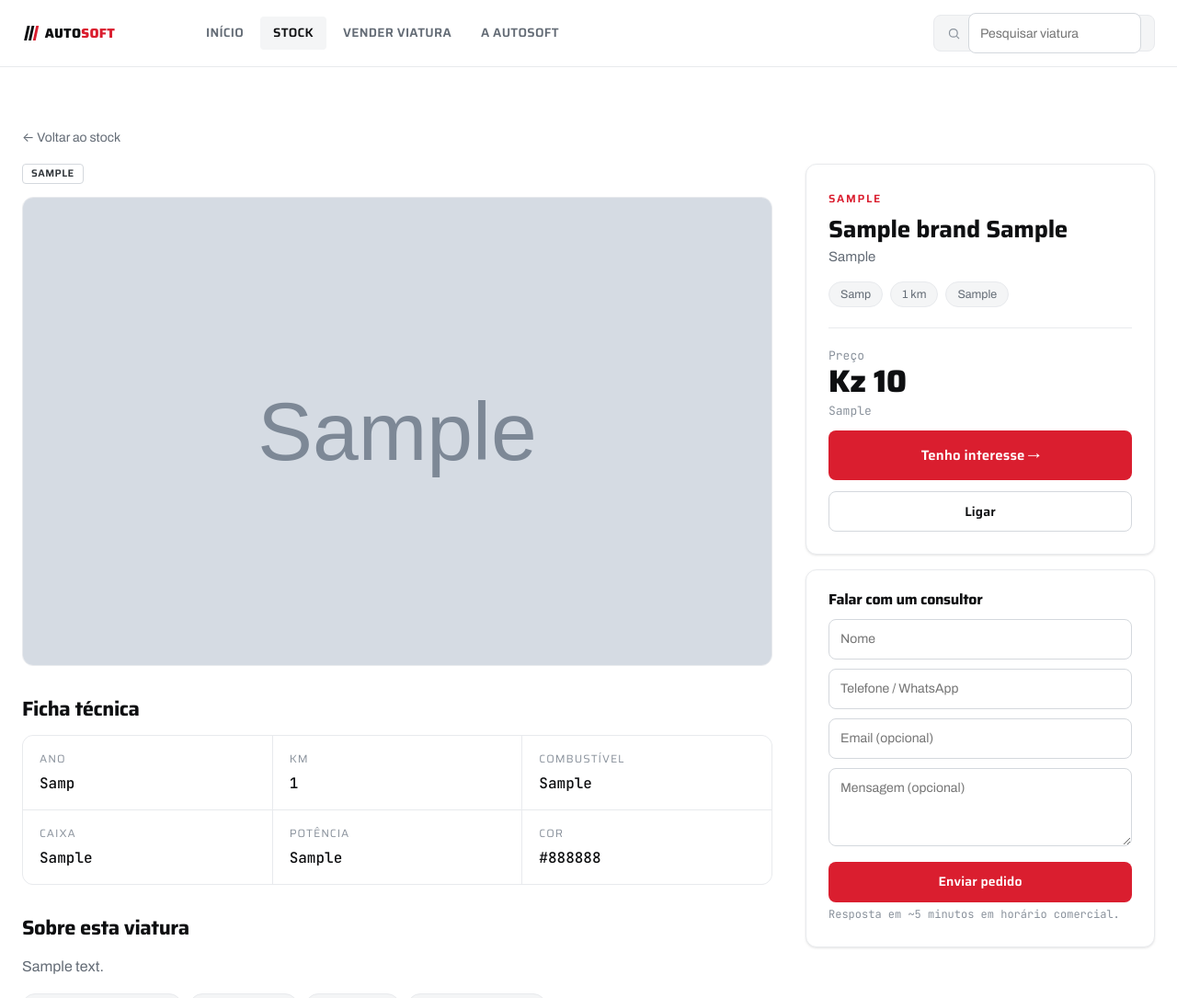
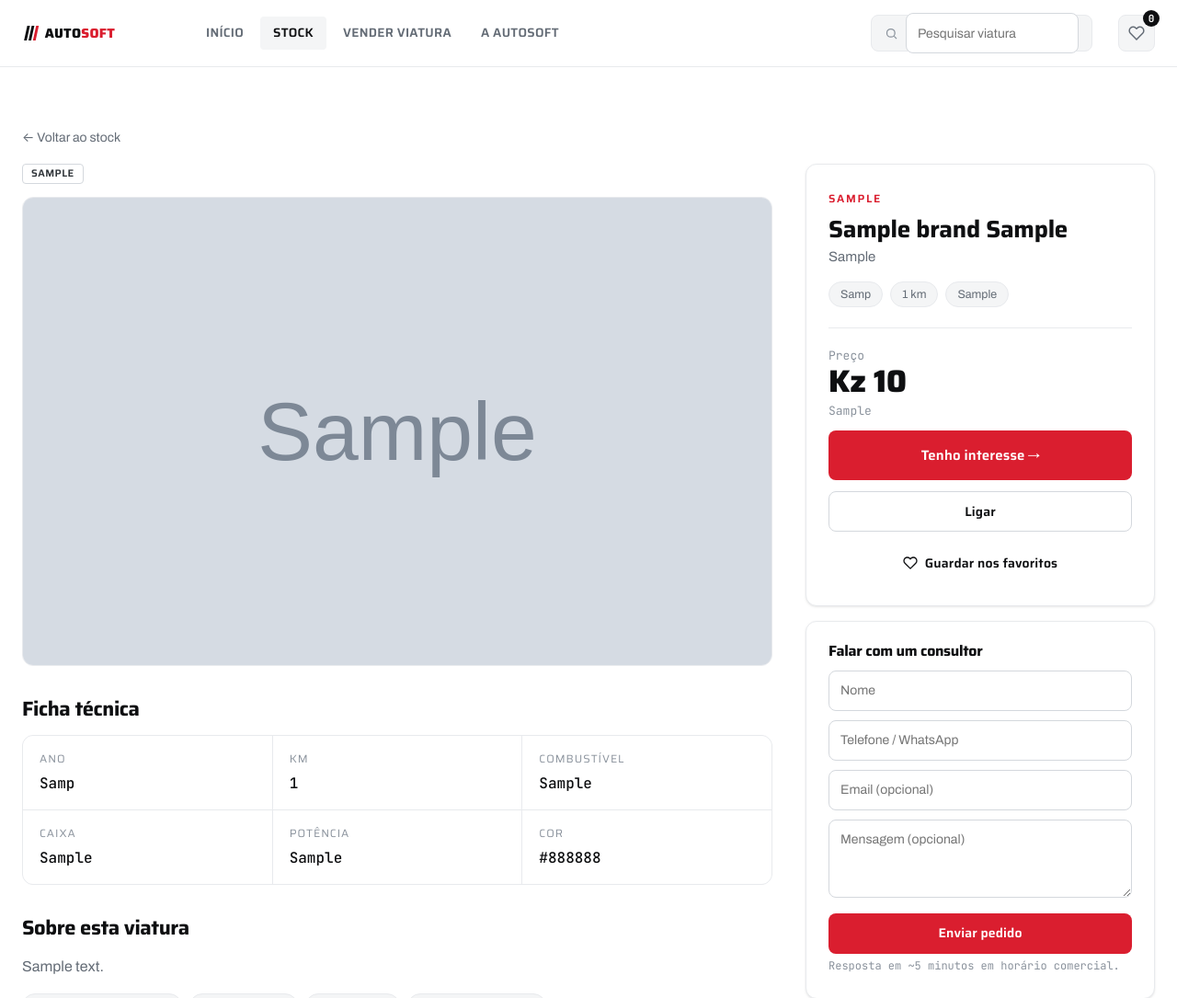
Before and after one commit to esmaelcalunga/autosoft, a PHP site: a page that uses index.php in a window 1280 px wide. Shown: the top 1085 px of the page at 92% size. Run offline with PHP 8.4, Linux system fonts and the light colour scheme; tables that the repository leaves empty hold one stand-in row (values such as "Sample post"); grey boxes marked "Sample" are stand-in pictures.

Commit message:
Fix header search bug and add browser-local favorites
Search field had no submit button — clicking the magnifier icon did
nothing and form submission relied solely on Enter. Wrapped the icon in
a real submit button so clicks work. Also preserved the q=... search
term when the user applies sidebar filters on the catalog page.

Added a favorites feature stored in the browser via localStorage (no
user account required):
- Heart button on every vehicle card and on the vehicle detail page
- Heart icon with counter badge in the header (links to /favoritos and
  appends the saved slugs to the URL)
- New /favoritos route + view that renders vehicles passed via
  ?slugs=a,b,c; JS auto-redirects to that URL using localStorage
- find_vehicles() now accepts a slugs IN filter

```diff
--- /dev/null
+++ b/assets/favorites.js
@@ -0,0 +1,95 @@
+(function () {
+  'use strict';
+
+  var KEY = 'autosoft_favs';
+
+  function read() {
+    try {
+      var v = JSON.parse(localStorage.getItem(KEY) || '[]');
+      return Array.isArray(v) ? v.filter(function (s) { return typeof s === 'string' && s; }) : [];
+    } catch (e) { return []; }
+  }
+
+  function write(list) {
+    try { localStorage.setItem(KEY, JSON.stringify(list)); } catch (e) {}
+  }
+
+  function has(slug) { return read().indexOf(slug) !== -1; }
+
+  function toggle(slug) {
+    var list = read();
+    var i = list.indexOf(slug);
+    if (i === -1) { list.push(slug); } else { list.splice(i, 1); }
+    write(list);
+    return i === -1;
+  }
+
+  function updateHeader() {
+    var link = document.getElementById('header-fav');
+    if (!link) return;
+    var list = read();
+    var badge = document.getElementById('fav-count');
+    if (badge) { badge.textContent = String(list.length); }
+    link.classList.toggle('has-favs', list.length > 0);
+    var base = link.getAttribute('href').split('?')[0];
+    link.setAttribute('href', list.length > 0 ? base + '?slugs=' + encodeURIComponent(list.join(',')) : base);
+  }
+
+  function paintButtons() {
+    var buttons = document.querySelectorAll('[data-fav-slug]');
+    for (var i = 0; i < buttons.length; i++) {
+      var btn = buttons[i];
+      var slug = btn.getAttribute('data-fav-slug');
+      var active = has(slug);
+      btn.classList.toggle('is-fav', active);
+      var label = btn.querySelector('.fav-btn-lg-label');
+      if (label) { label.textContent = active ? 'Guardado nos favoritos' : 'Guardar nos favoritos'; }
+      btn.setAttribute('aria-pressed', active ? 'true' : 'false');
+    }
+  }
+
+  document.addEventListener('click', function (ev) {
+    var btn = ev.target.closest && ev.target.closest('[data-fav-slug]');
+    if (!btn) return;
+    ev.preventDefault();
+    ev.stopPropagation();
+    toggle(btn.getAttribute('data-fav-slug'));
+    paintButtons();
+    updateHeader();
+  });
+
+  function syncFavPage() {
+    var page = document.getElementById('fav-page');
+    if (!page) return;
+    var hasSlugs = page.getAttribute('data-has-slugs') === '1';
+    var list = read();
+
+    if (!hasSlugs && list.length > 0) {
+      var u = new URL(window.location.href);
+      u.searchParams.set('slugs', list.join(','));
+      window.location.replace(u.toString());
+      return;
+    }
+
+    var empty = document.getElementById('fav-empty');
+    var intro = document.getElementById('fav-intro');
+    if (list.length === 0) {
+      if (empty) { empty.hidden = false; }
+      if (intro) { intro.textContent = 'Sem viaturas guardadas neste navegador.'; }
+    } else if (intro) {
+      intro.textContent = list.length + (list.length === 1 ? ' viatura guardada' : ' viaturas guardadas') + ' neste navegador.';
+    }
+  }
+
+  function init() {
+    updateHeader();
+    paintButtons();
+    syncFavPage();
+  }
+
+  if (document.readyState === 'loading') {
+    document.addEventListener('DOMContentLoaded', init);
+  } else {
+    init();
+  }
+})();
--- a/assets/site.css
+++ b/assets/site.css
@@ -88,6 +88,20 @@ button,input,select,textarea{font:inherit; color:inherit;}
 .header-search{margin-left:auto; display:flex; align-items:center; gap:8px; height:40px; padding:0 14px;
   background:var(--bg-muted); border:1px solid var(--border-subtle); border-radius:var(--radius-md); color:var(--text-muted);}
 .header-search input{border:none; background:transparent; outline:none; width:170px; font-size:13.5px;}
+.header-search-btn{background:transparent; border:none; padding:0; margin:0; cursor:pointer; color:inherit;
+  display:flex; align-items:center; justify-content:center;}
+.header-search-btn:hover{color:var(--text-primary);}
+
+.header-fav{position:relative; display:flex; align-items:center; justify-content:center;
+  width:40px; height:40px; border-radius:var(--radius-md); color:var(--text-secondary);
+  border:1px solid var(--border-subtle); background:var(--bg-muted); transition:color .15s, border-color .15s;}
+.header-fav:hover{color:var(--accent); border-color:var(--border-default);}
+.header-fav.has-favs{color:var(--accent);}
+.header-fav.has-favs svg{fill:var(--accent);}
+.fav-badge{position:absolute; top:-6px; right:-6px; min-width:18px; height:18px; padding:0 5px;
+  background:var(--ink-900); color:#fff; border-radius:9px; font-family:var(--font-mono); font-size:11px;
+  font-weight:700; display:flex; align-items:center; justify-content:center; line-height:1;}
+.header-fav.has-favs .fav-badge{background:var(--accent);}
 
 /* --- Hero ----------------------------------------------------------- */
 .hero{border-bottom:1px solid var(--border-subtle);}
@@ -127,9 +141,20 @@ select:focus,input:focus,textarea:focus{outline:none; border-color:var(--accent)
 .grid-4{display:grid; grid-template-columns:repeat(4,1fr); gap:20px;}
 
 /* --- Vehicle card --------------------------------------------------- */
+.vcard-wrap{position:relative;}
 .vcard{display:flex; flex-direction:column; background:var(--surface-card); border:1px solid var(--border-subtle);
   border-radius:var(--radius-lg); overflow:hidden; transition:box-shadow .18s, transform .18s, border-color .18s;}
 .vcard:hover{box-shadow:var(--shadow-lg); transform:translateY(-3px); border-color:var(--border-default);}
+.fav-btn{position:absolute; top:10px; right:10px; z-index:2; width:36px; height:36px; border-radius:50%;
+  background:rgba(255,255,255,.94); border:1px solid var(--border-subtle); color:var(--ink-500);
+  display:flex; align-items:center; justify-content:center; cursor:pointer; padding:0;
+  box-shadow:var(--shadow-sm); transition:color .15s, transform .15s, background .15s;}
+.fav-btn:hover{color:var(--accent); transform:scale(1.08);}
+.fav-btn.is-fav{color:var(--accent); background:#fff;}
+.fav-btn.is-fav svg{fill:var(--accent);}
+.fav-btn-lg{margin-top:8px; gap:8px;}
+.fav-btn-lg.is-fav{color:var(--accent); border-color:var(--accent); background:var(--accent-soft);}
+.fav-btn-lg.is-fav svg{fill:var(--accent);}
 .vcard-media{position:relative; aspect-ratio:16/11; overflow:hidden;}
 .vcard-media img{width:100%; height:100%; object-fit:cover;}
 .vcard-media .ph-stripes{width:100%; height:100%;}
--- a/controllers/site.php
+++ b/controllers/site.php
@@ -166,6 +166,19 @@ function page_about(): void
     render('about', ['title' => 'A AutoSOFT']);
 }
 
+function page_favorites(): void
+{
+    $raw = q('slugs');
+    $slugs = $raw === '' ? [] : array_values(array_filter(array_map('trim', explode(',', $raw))));
+    $vehicles = $slugs ? find_vehicles(['slugs' => $slugs]) : [];
+
+    render('favorites', [
+        'title'    => 'Favoritos — AutoSOFT',
+        'vehicles' => $vehicles,
+        'hasSlugs' => $raw !== '',
+    ]);
+}
+
 function page_not_found(): void
 {
     http_response_code(404);
--- a/index.php
+++ b/index.php
@@ -69,6 +69,10 @@ try {
             page_sell();
             break;
 
+        case 'favoritos':
+            page_favorites();
+            break;
+
         case 'sobre':
             page_about();
             break;
--- a/src/components.php
+++ b/src/components.php
@@ -40,7 +40,13 @@ function vehicle_card(array $v): string
     $fuel    = e($v['fuel']);
     $loc     = e($v['location']);
 
+    $slug = e($v['slug']);
+
     return <<<HTML
+<div class="vcard-wrap">
+  <button type="button" class="fav-btn" data-fav-slug="{$slug}" aria-label="Guardar nos favoritos">
+    <svg width="18" height="18" viewBox="0 0 24 24" fill="none" stroke="currentColor" stroke-width="2" stroke-linecap="round" stroke-linejoin="round"><path d="M20.84 4.61a5.5 5.5 0 0 0-7.78 0L12 5.67l-1.06-1.06a5.5 5.5 0 0 0-7.78 7.78l1.06 1.06L12 21.23l7.78-7.78 1.06-1.06a5.5 5.5 0 0 0 0-7.78z"/></svg>
+  </button>
   <a class="vcard" href="{$href}">
     <div class="vcard-media">
       {$media}
@@ -59,5 +65,6 @@ function vehicle_card(array $v): string
       <div class="vcard-loc">{$loc}</div>
     </div>
   </a>
+</div>
 HTML;
 }
--- a/src/models.php
+++ b/src/models.php
@@ -78,6 +78,11 @@ function find_vehicles(array $filters = []): array
         $like = '%' . $filters['search'] . '%';
         array_push($params, $like, $like, $like);
     }
+    if (!empty($filters['slugs']) && is_array($filters['slugs'])) {
+        $ph = implode(',', array_fill(0, count($filters['slugs']), '?'));
+        $where[] = "v.slug IN ($ph)";
+        foreach ($filters['slugs'] as $s) { $params[] = $s; }
+    }
 
     if ($where) {
         $sql .= ' WHERE ' . implode(' AND ', $where);
--- a/views/catalog.php
+++ b/views/catalog.php
@@ -15,6 +15,9 @@ $lockCategory = $lockCategory ?? null;
     <aside class="filter-rail">
       <form method="get" action="<?= $lockBrand ? url('/marca/' . $lockBrand['slug']) : ($lockCategory ? url('/categoria/' . $lockCategory['slug']) : url('/estoque')) ?>">
         <div class="filter-title">Filtros</div>
+        <?php if (!empty($filters['search'])): ?>
+          <input type="hidden" name="q" value="<?= e($filters['search']) ?>">
+        <?php endif; ?>
 
         <?php if (!$lockBrand): ?>
         <div class="filter-group">
--- a/views/layout.php
+++ b/views/layout.php
@@ -9,6 +9,7 @@
 <link rel="preconnect" href="https://fonts.gstatic.com" crossorigin>
 <link rel="stylesheet" href="https://fonts.googleapis.com/css2?family=Saira:wght@300;400;500;600;700;800&family=Archivo:wght@400;500;600;700&family=JetBrains+Mono:wght@400;500;700&display=swap">
 <link rel="stylesheet" href="<?= asset('site.css') ?>">
+<script src="<?= asset('favorites.js') ?>" defer></script>
 </head>
 <body>
 <?php
@@ -37,10 +38,16 @@ $links = [
         <a href="<?= $href ?>" class="<?= $navActive === $id ? 'active' : '' ?>"><?= e($label) ?></a>
       <?php endforeach; ?>
     </nav>
-    <form class="header-search" action="<?= url('/estoque') ?>" method="get">
-      <svg width="17" height="17" viewBox="0 0 24 24" fill="none" stroke="currentColor" stroke-width="2"><circle cx="11" cy="11" r="7"/><path d="m21 21-4.3-4.3"/></svg>
+    <form class="header-search" action="<?= url('/estoque') ?>" method="get" role="search">
+      <button type="submit" class="header-search-btn" aria-label="Pesquisar">
+        <svg width="17" height="17" viewBox="0 0 24 24" fill="none" stroke="currentColor" stroke-width="2"><circle cx="11" cy="11" r="7"/><path d="m21 21-4.3-4.3"/></svg>
+      </button>
       <input type="search" name="q" placeholder="Pesquisar viatura" value="<?= e(q('q')) ?>">
     </form>
+    <a class="header-fav" href="<?= url('/favoritos') ?>" id="header-fav" aria-label="Favoritos">
+      <svg width="18" height="18" viewBox="0 0 24 24" fill="none" stroke="currentColor" stroke-width="2" stroke-linecap="round" stroke-linejoin="round"><path d="M20.84 4.61a5.5 5.5 0 0 0-7.78 0L12 5.67l-1.06-1.06a5.5 5.5 0 0 0-7.78 7.78l1.06 1.06L12 21.23l7.78-7.78 1.06-1.06a5.5 5.5 0 0 0 0-7.78z"/></svg>
+      <span class="fav-badge" id="fav-count">0</span>
+    </a>
   </div>
 </header>
 
--- a/views/vehicle.php
+++ b/views/vehicle.php
@@ -85,6 +85,10 @@ $specs = [
         </div>
         <a class="btn btn-lg btn-primary btn-block" href="#interesse">Tenho interesse →</a>
         <a class="btn btn-outline btn-block" href="tel:+244900000000">Ligar</a>
+        <button type="button" class="btn btn-ghost btn-block fav-btn-lg" data-fav-slug="<?= e($v['slug']) ?>">
+          <svg width="16" height="16" viewBox="0 0 24 24" fill="none" stroke="currentColor" stroke-width="2" stroke-linecap="round" stroke-linejoin="round"><path d="M20.84 4.61a5.5 5.5 0 0 0-7.78 0L12 5.67l-1.06-1.06a5.5 5.5 0 0 0-7.78 7.78l1.06 1.06L12 21.23l7.78-7.78 1.06-1.06a5.5 5.5 0 0 0 0-7.78z"/></svg>
+          <span class="fav-btn-lg-label">Guardar nos favoritos</span>
+        </button>
       </div>
 
       <form class="lead-box" id="interesse" method="post" action="<?= url('/viatura/'.$v['slug']) ?>">
```
Also changed, not shown: views/favorites.php (added, +21 -0 lines). Lines whose indentation alone changed are shown as unchanged.
